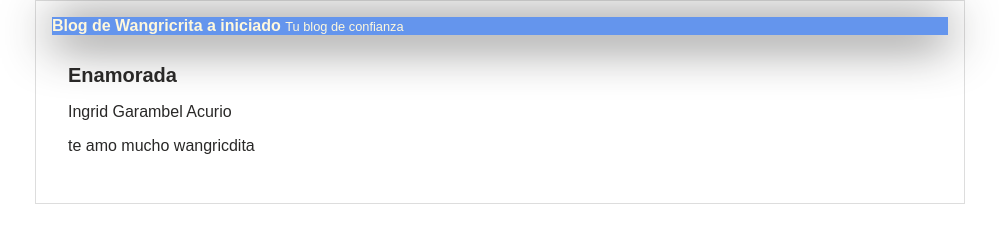
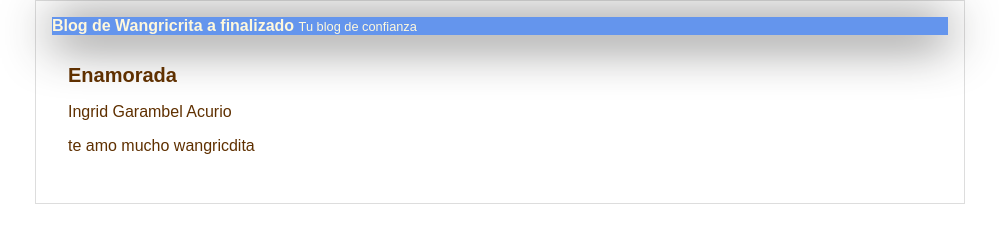
Before and after one commit to cessteel/Blog, a plain HTML site: page index.html in a window 1280 px wide. Shown: the whole page, without its empty margins (140-1139 px from the left). Drawn offline with Linux system fonts and the light colour scheme.

Commit message:
modificied

```diff
--- a/index.html
+++ b/index.html
@@ -8,7 +8,7 @@
     <body>
         <div id="container">
             <div id=cabecera>
-                Blog de Wangricrita a iniciado
+                Blog de Wangricrita a finalizado
                 <span id="tagline">
                     Tu blog de confianza
                 </span>
--- a/main.css
+++ b/main.css
@@ -1,5 +1,5 @@
 body{
-    color: rgb(41, 40, 39);
+    color: rgb(95, 48, 0);
     text-align: left;
     font-family: "Arial";
     font-size: 16px;
```
